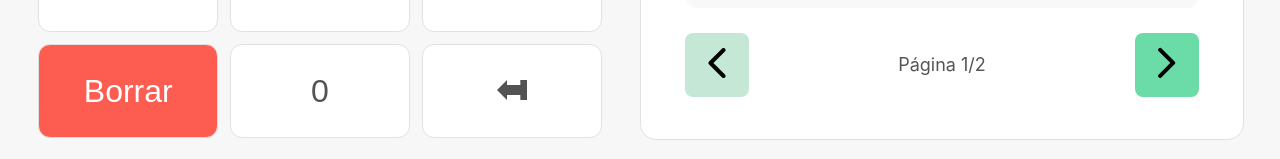
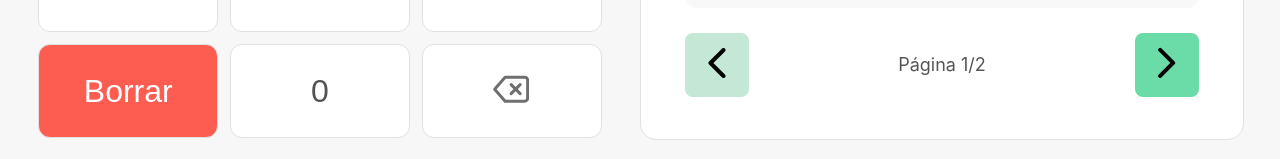
Before and after one commit to Reserva-Habitacion/ReacargaYa, a React (Vite) app: page /ingresar-numero in a window 1280 px wide. Shown: the part 713-872 px from the top of the page. Built offline with nearby package versions, Linux system fonts and the light colour scheme.

Commit message:
arreglo boton delete

```diff
--- a/src/Components/Content-body.jsx
+++ b/src/Components/Content-body.jsx
@@ -3,6 +3,7 @@
 import Recarga from "./plan/Recarga";
 import { useNavigate } from "react-router-dom";
 import DepositarBilletes from "./Depositar-billetes";
+import IcoDelete from "../assets/icoDelete";
 
 const ContentBody = ({ nombre }) => {
     const navigate = useNavigate();
@@ -88,15 +89,7 @@
                                     onClick={() => handleButtonClick(num)}
                                 >
                                     {num === "BorrarTodo" ? (
-                                        <svg
-                                            xmlns="http://www.w3.org/2000/svg"
-                                            viewBox="0 0 24 24"
-                                            width="40"
-                                            height="40"
-                                            fill="currentColor"
-                                        >
-                                            <path d="M3 12l6-6v3h8v6h-8v3l-6-6zm14-6h4v12h-4V6z" />
-                                        </svg>
+                                        <IcoDelete/>
                                     ) : (
                                         <h1>{num}</h1>
                                     )}
--- /dev/null
+++ b/src/assets/icoDelete.jsx
@@ -0,0 +1,19 @@
+const IcoDelete = () => {
+    return (
+        <svg width="37" height="37" viewBox="0 0 37 37" fill="none" xmlns="http://www.w3.org/2000/svg">
+            <g clip-path="url(#clip0_282_242)">
+                <path d="M31.6453 6.17285H12.1453L1.64526 18.1729L12.1453 30.1728H31.6453C32.4409 30.1728 33.204 29.8568 33.7666 29.2942C34.3292 28.7316 34.6453 27.9685 34.6453 27.1728V9.17285C34.6453 8.3772 34.3292 7.61414 33.7666 7.05153C33.204 6.48892 32.4409 6.17285 31.6453 6.17285Z" stroke="#6F6F6F" stroke-width="3" stroke-linecap="round" stroke-linejoin="round" />
+                <path d="M27.1453 13.6729L18.1453 22.6729" stroke="#6F6F6F" stroke-width="3" stroke-linecap="round" stroke-linejoin="round" />
+                <path d="M18.1453 13.6729L27.1453 22.6729" stroke="#6F6F6F" stroke-width="3" stroke-linecap="round" stroke-linejoin="round" />
+            </g>
+            <defs>
+                <clipPath id="clip0_282_242">
+                    <rect width="36" height="36" fill="white" transform="translate(0.145264 0.172852)" />
+                </clipPath>
+            </defs>
+        </svg>
+
+    )
+}
+
+export default IcoDelete
```
